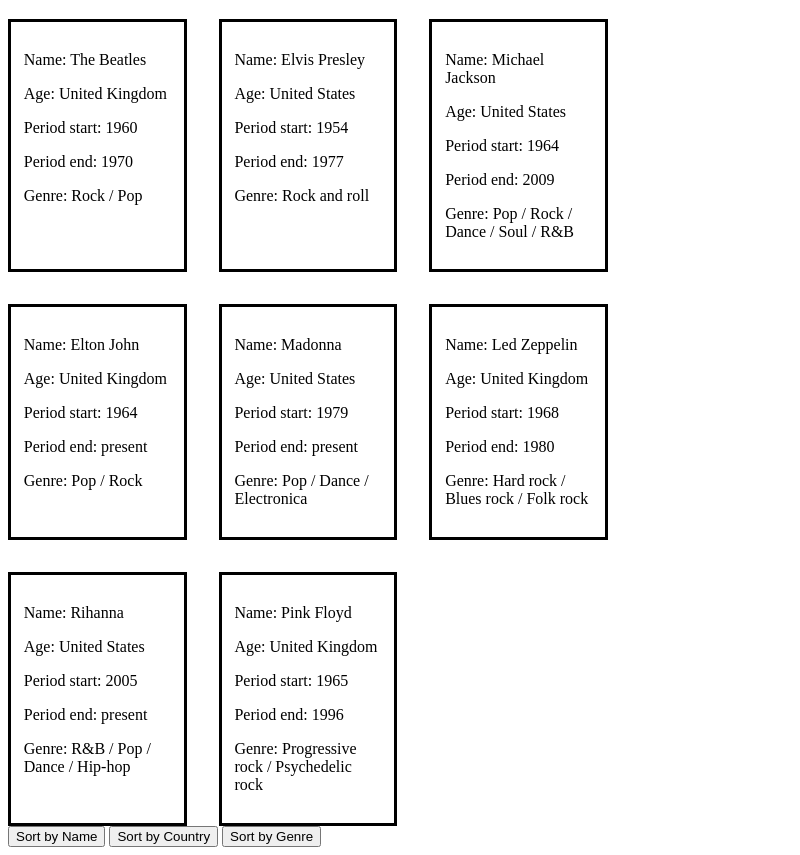
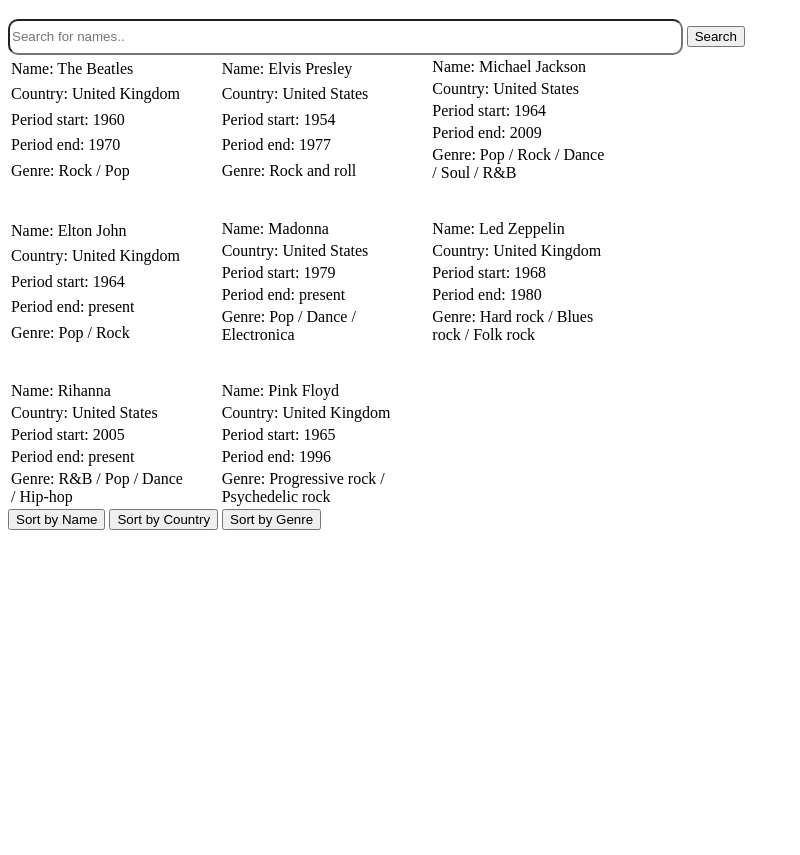
Before and after one commit to Oliver-sehralt/2_2-5_json, a plain HTML site: page index.html in a window 1280 px wide. Shown: the part 61-916 px from the top of the page, without its empty margins (0-800 px from the left). After the commit the page ends 800 px from the top, so only its background shows below. Drawn offline with Linux system fonts and the light colour scheme.

Commit message:
third commit

```diff
--- a/index.html
+++ b/index.html
@@ -8,6 +8,11 @@
 </head>
 <body>
     <h1>Singers</h1>
+    <form>
+    <input type="text" id="myInput" placeholder="Search for names.." title="Type in a name">
+    <button onclick="search()">Search</button>
+
+    </form>
     <div id="table-container">
     <div id="singer"></div>
     </div>
--- a/main.js
+++ b/main.js
@@ -30,13 +30,23 @@ const displayData = (singers) => {
     singer.innerHTML = "";
     singers.forEach(item => {
         singer.innerHTML += `
-            <div>
-                <p>Name: ${item.name}</p>
-                <p>Age: ${item.country}</p>
-                <p>Period start: ${item.period_active.start}</p>
-                <p>Period end: ${item.period_active.end}</p>
-                <p>Genre: ${item.genre}</p>
-            </div>
+            <table id="myTable">
+                <tr>
+                <td>Name: ${item.name}</td>
+                </tr>
+                <tr>
+                <td>Country: ${item.country}</td>
+                </tr>
+                <tr>
+                <td>Period start: ${item.period_active.start}</td>
+                </tr>
+                <tr>
+                <td>Period end: ${item.period_active.end}</td>
+                </tr>
+                <tr>
+                <td>Genre: ${item.genre}</td>
+                </tr>
+            </table>
         `;
     });
 };
@@ -57,6 +67,8 @@ const sortByCountry = () => {
     console.log(b);
 };
 
+
+
 const sortByGenre = () => {
     let c = singers.sort((a, b) => {
         if (a.genre > b.genre) {
@@ -70,3 +82,23 @@ const sortByGenre = () => {
     displayData(c);
     console.log(c);
 };
+
+function search() {
+    var input, filter, table, tr, td, i, txtValue;
+    input = document.getElementById("myInput");
+    filter = input.value.toUpperCase();
+    table = document.getElementById("myTable");
+    tr = table.getElementsByTagName("tr");
+
+    for (i = 0; i < tr.length; i++) {
+      td = tr[i].getElementsByTagName("td")[0];
+      if (td) {
+        txtValue = td.textContent;
+        if (txtValue.toUpperCase().indexOf(filter) > -1) {
+          tr[i].style.display = "";
+        } else {
+          tr[i].style.display = "none";
+        }
+      }
+    }
+  }
--- a/style.css
+++ b/style.css
@@ -12,3 +12,9 @@
     border: solid;
     padding: .8rem;
   }
+
+  #myInput {
+      width: 50em;
+      height:30px;
+      border-radius: 10px;
+  }
```
